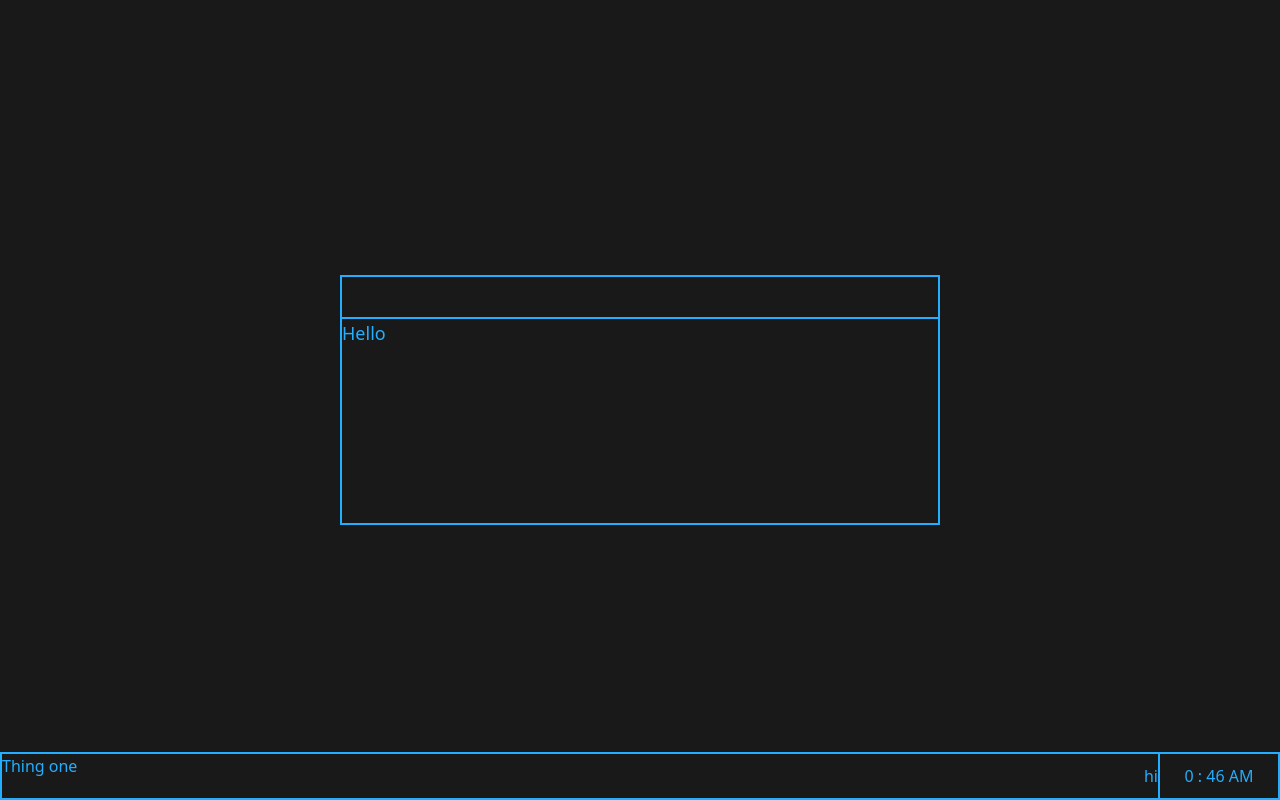
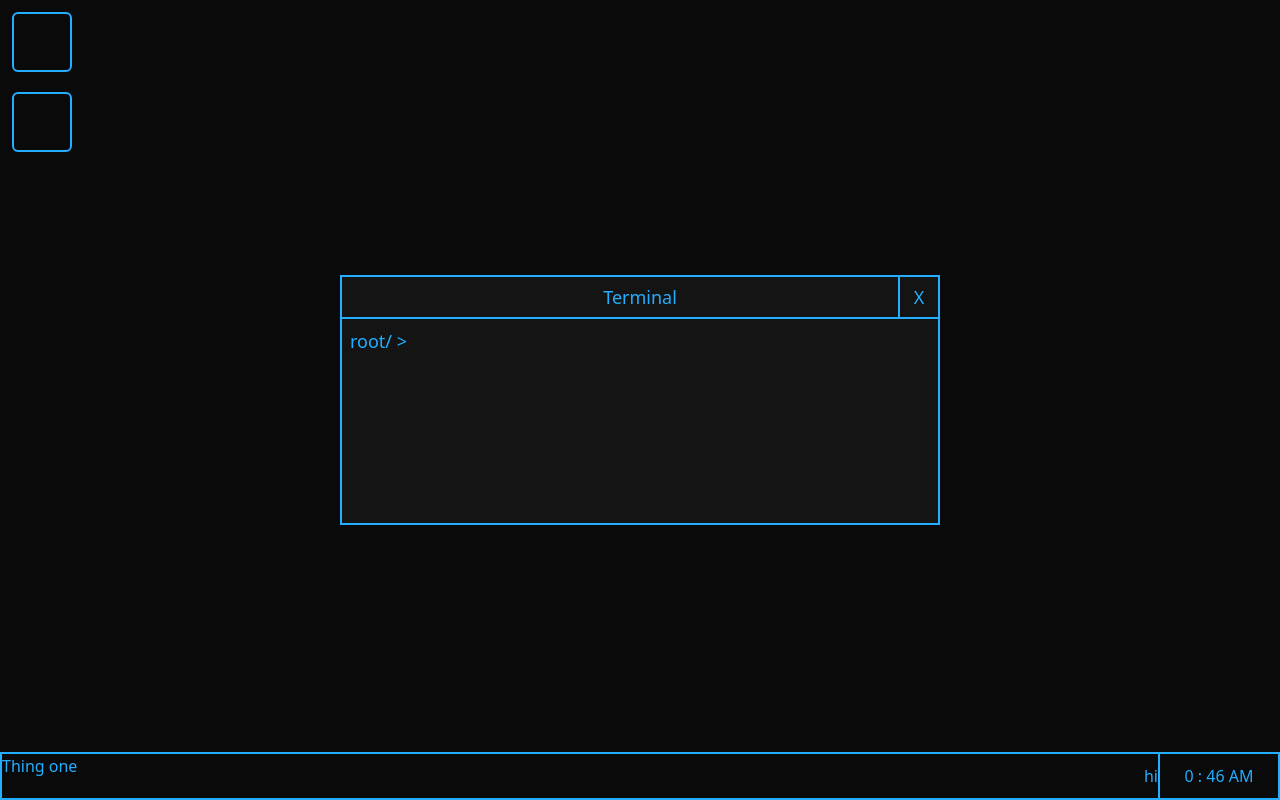
Before and after one commit to blowupthenoobs/WebbingAnOS, a React (Vite) app in the folder webbingOS/: page / in a window 1280 px wide. Built offline with nearby package versions, Linux system fonts and the light colour scheme.

Commit message:
Finished Base Project

```diff
--- a/webbingOS/src/WebOS/AppIcon.tsx
+++ b/webbingOS/src/WebOS/AppIcon.tsx
@@ -1,18 +1,12 @@
 
 
 
-interface AppIcon {
-    Image: string;
-}
-
-const AppIcon: React.FC<AppIcon> = ({Image}) => {
+export default function AppIcon({openApp}: {openApp: () => void, Image: string}) {
     console.log(Image);
 
     return(
-        <div className="">
+        <div className="w-15 h-15 border-2 border-computer-primary rounded-md hover:bg-computer-primary mb-5" onClick={openApp}>
 
         </div>
     )
 }
-
-export default AppIcon;
--- a/webbingOS/src/WebOS/Computer.tsx
+++ b/webbingOS/src/WebOS/Computer.tsx
@@ -1,24 +1,37 @@
+import { useState } from "react"
 import TaskBar from "./TaskBar"
 import Terminal from "./Terminal"
 import AppIcon from "./AppIcon"
-import { useState } from "react"
+import DiaryLogs from "./DiaryLogs"
 
 
 export default function Computer() {
     const [terminalOpen, setTerminalOpen] = useState<boolean>(true);
+    const [diaryOpen, setDiaryOpen] = useState<boolean>(false);
     const closeTerminal = () => {
-        // setTerminalOpen(false);
+        setTerminalOpen(false);
+    }
+    const openTerminal = () => {
+        setTerminalOpen(true);
+    }
+    const closeDiary = () => {
+        setDiaryOpen(false);
+    }
+    const openDiary = () => {
+        setDiaryOpen(true);
     }
 
     return (
-        <div className="bg-lighter-black h-screen w-full flex flex-col overflow-hidden">
+        <div className="bg-computer-black h-screen w-full flex flex-col overflow-hidden">
             <div> {/* windows */}
                 {terminalOpen && <Terminal closeApp={closeTerminal}/>}
+                {diaryOpen && <DiaryLogs closeApp={closeDiary}/>}
 
             </div>
 
-            <div className="flex-1 w-full">
-                <AppIcon Image={""} />
+            <div className="flex-1 w-full flex flex-col p-3">
+                <AppIcon Image={""} openApp={openTerminal}/>
+                <AppIcon Image={""} openApp={openDiary}/>
             </div>
 
             <TaskBar/>
--- /dev/null
+++ b/webbingOS/src/WebOS/DiaryLogs.tsx
@@ -0,0 +1,49 @@
+import { useState } from "react";
+import HandleBar from "./HandleBar"
+
+
+export default function DiaryLogs({closeApp}: {closeApp: () => void}) {
+
+    const [xPosition, setXPos] = useState(window.innerWidth / 2);
+    const [yPosition, setYPos] = useState(window.innerHeight / 2);
+
+    // console.log(window.innerHeight)
+
+
+    const moveWindow = (changeX: number, changeY: number) => {
+        // console.log(changeX, " ", changeY)
+        setXPos(prev => prev + changeX);
+        setYPos(prev => prev + changeY);
+        console.log(xPosition);
+    }
+
+
+    return (
+        <div className={"bg-computer-light-black text-computer-primary border-2 border-computer-primary h-65 w-150 flex-1 mr-6 text-lg absolute translate-[-50%] "}
+            style={{top: yPosition, left: xPosition}}>
+            <HandleBar closeApp={closeApp} moveWindow={moveWindow} windowName="Logs"/>
+            <div className="flex flex-row w-full h-[calc(100%-40px)]">
+                <div className="w-30 shrink-0 border-r-2 border-computer-primary flex flex-col">
+                    <div className="w-full border-b h-10">
+                        <p className="mt-1 mb-auto ml-auto mr-auto border w-[90%] h-[80%] p-1 text-sm">Add Entry +</p>
+                    </div>
+                    <div className="w-full border-b h-10 content-center text-center">
+                        <p className="mt-auto mb-auto ml-auto mr-auto">9/28/2026</p>
+                    </div>
+                </div>
+                <div className="p-1">
+                    <h1 className="text-xl ml-2">Diary 9/28/2026</h1>
+                    <p className="text-[13px] bg-lighter-black p-2 scrollbar-thin overflow-y-scroll flex-auto h-[calc(100%-30px)]">Here's my web OS thingy. I intend to make it a sort of ARG thing, so stuff like note taking will not work, but it should hopefully still be fun to mess with when it's done. And here's a bunch of text to geth the scroll bar to work.
+                    <br/>
+                    <br/>
+                    oaisjdfoiajwoifjaoiefjoiasjdfoijwaoi aoidfjaowisjefoij aowifjoawijef aiushdfiuakhsdfiuahiu asidjfaiwejfoij asidfj
+                    asdlkifjaoiwje aoidfjaeigb aubgajhbdfoi adba efikfnvhban edmndaiubdsnfvafdgv cdkxfgaebsdjhmnc, mdnguvbjhasdnmfdagrsbdjf getMouseCoords
+                     asedfhna jiseyfhvbhcanjsijfdhgyujashdmfmaow khsmefy iask,hdb jhadmnxfc isafjhcmjnsdmf csdzxfn hckdzjfn
+                     aofjoiajsdfoijawofidj ajsdofajwo ijaoijdfoij aoidfjoawij ijaowdfijawijfoiawjd adiofjao iejfoai jdofijaosidjfoiaj oiejfoiajsdfoijaoijfo ijaoijdfoijjaoijf
+                     aoidfjaoisjdf oija doifjaoijdfoiahsdf iaw fhbauejhfhuaye jhfgbnv manisdhfbuaksdfuh bam,xf jhbznvmnscvnao;dskufgba
+                     ah diufknj aiuefjhk naefhjbandiuf khansfeuihnm</p>
+                </div>
+            </div>
+        </div>
+    )
+}
--- a/webbingOS/src/WebOS/HandleBar.tsx
+++ b/webbingOS/src/WebOS/HandleBar.tsx
@@ -1,7 +1,7 @@
 
 
 
-export default function HandleBar({closeApp, moveWindow}: {closeApp: () => void, moveWindow: (moveX: number, moveY: number) => void}) {
+export default function HandleBar({closeApp, moveWindow, windowName}: {closeApp: () => void, moveWindow: (moveX: number, moveY: number) => void, windowName: string}) {
 
     let lastX = 0;
     let lastY = 0;
@@ -26,7 +26,16 @@ export default function HandleBar({closeApp, moveWindow}: {closeApp: () => void,
     }
 
     return (
-        <div className={"bg-off-black text-computer-primary border-b-2 border-computer-primary p-5 h-2.5 w-full flex-1 mr-6 text-lg cursor-move"} onMouseDown={dragWindow} onClick={closeApp}>
+        <div className={"bg-off-black text-computer-primary border-b-2 border-computer-primary h-10.5 w-full text-lg cursor-move flex justify-between"} onMouseDown={dragWindow}>
+            <div className="h-full aspect-square"> {/* temp styling to get text to center */}
+
+            </div>
+
+            <p className="mt-auto mb-auto">{windowName}</p>
+
+            <div className="flex flex-row-reverse">
+                <button className="h-full aspect-square border-l-2 border-computer-primary" onClick={closeApp}>X</button>
+            </div>
         </div>
     )
 }
--- a/webbingOS/src/WebOS/Terminal.tsx
+++ b/webbingOS/src/WebOS/Terminal.tsx
@@ -6,6 +6,8 @@ export default function Terminal({closeApp}: {closeApp: () => void}) {
 
     const [xPosition, setXPos] = useState(window.innerWidth / 2);
     const [yPosition, setYPos] = useState(window.innerHeight / 2);
+
+    const terminalDefaultText = "root/ > "
 
     // console.log(window.innerHeight)
 
@@ -19,10 +21,15 @@ export default function Terminal({closeApp}: {closeApp: () => void}) {
 
 
     return (
-        <div className={"bg-off-black text-computer-primary border-2 border-computer-primary h-62.5 w-150 flex-1 mr-6 text-lg absolute translate-[-50%] "}
+        <div className={"bg-computer-light-black text-computer-primary border-2 border-computer-primary h-62.5 w-150 flex-1 mr-6 text-lg absolute translate-[-50%] "}
             style={{top: yPosition, left: xPosition}}>
-            <HandleBar closeApp={closeApp} moveWindow={moveWindow}/>
-            <p>Hello</p>
+            <HandleBar closeApp={closeApp} moveWindow={moveWindow} windowName="Terminal"/>
+            <div className="flex flex-col p-2">
+                <div className="flex">
+                    <p>{terminalDefaultText}</p>
+                    <input className="flex-1"/>
+                </div>
+            </div>
         </div>
     )
 }
--- a/webbingOS/src/index.css
+++ b/webbingOS/src/index.css
@@ -14,57 +14,3 @@
   -webkit-font-smoothing: antialiased;
   -moz-osx-font-smoothing: grayscale;
 }
-
-a {
-  font-weight: 500;
-  color: #646cff;
-  text-decoration: inherit;
-}
-a:hover {
-  color: #535bf2;
-}
-
-body {
-  margin: 0;
-  display: flex;
-  place-items: center;
-  min-width: 320px;
-  min-height: 100vh;
-}
-
-h1 {
-  font-size: 3.2em;
-  line-height: 1.1;
-}
-
-button {
-  border-radius: 8px;
-  border: 1px solid transparent;
-  padding: 0.6em 1.2em;
-  font-size: 1em;
-  font-weight: 500;
-  font-family: inherit;
-  background-color: #1a1a1a;
-  cursor: pointer;
-  transition: border-color 0.25s;
-}
-button:hover {
-  border-color: #646cff;
-}
-button:focus,
-button:focus-visible {
-  outline: 4px auto -webkit-focus-ring-color;
-}
-
-@media (prefers-color-scheme: light) {
-  :root {
-    color: #213547;
-    background-color: #ffffff;
-  }
-  a:hover {
-    color: #747bff;
-  }
-  button {
-    background-color: #f9f9f9;
-  }
-}
--- a/webbingOS/tailwind.config.js
+++ b/webbingOS/tailwind.config.js
@@ -10,6 +10,7 @@ module.exports = {
       colors: {
         "computer-primary": "#24AEFF",
         "computer-black": "rgb(10, 10, 10)",
+        "computer-light-black": "rgb(20, 20, 20)",
 
         "lighter-black": "rgb(25, 25, 25)",
 
```
